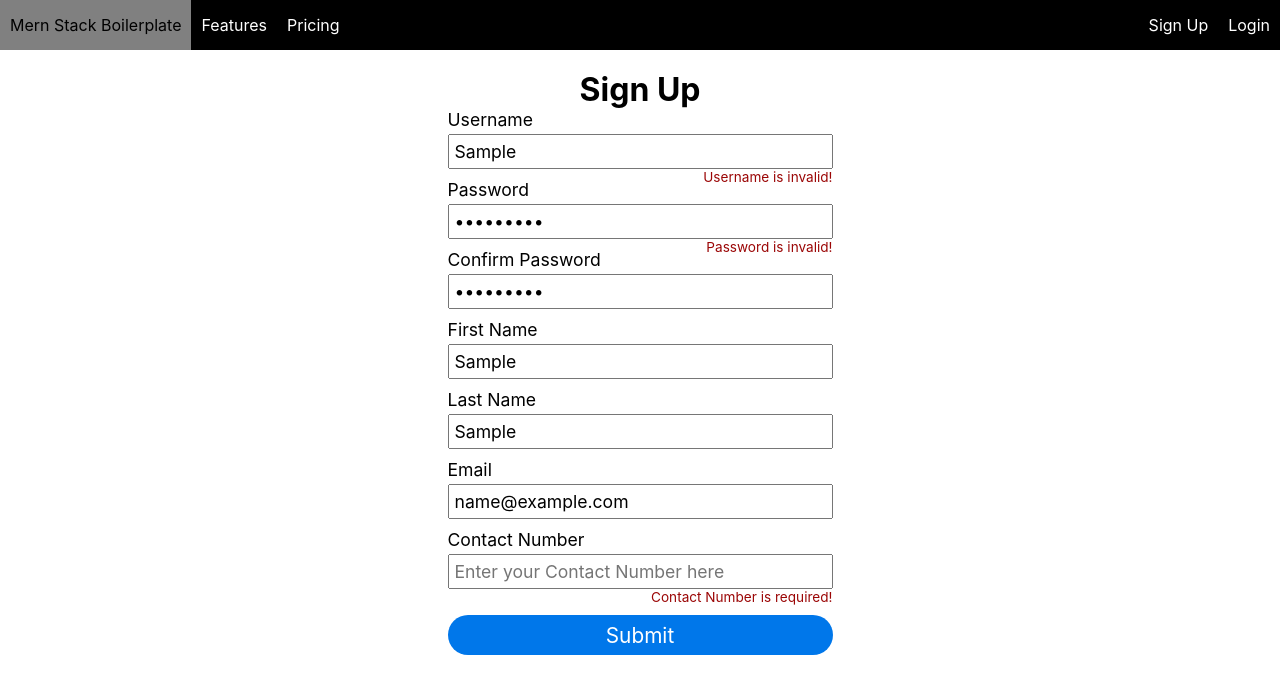
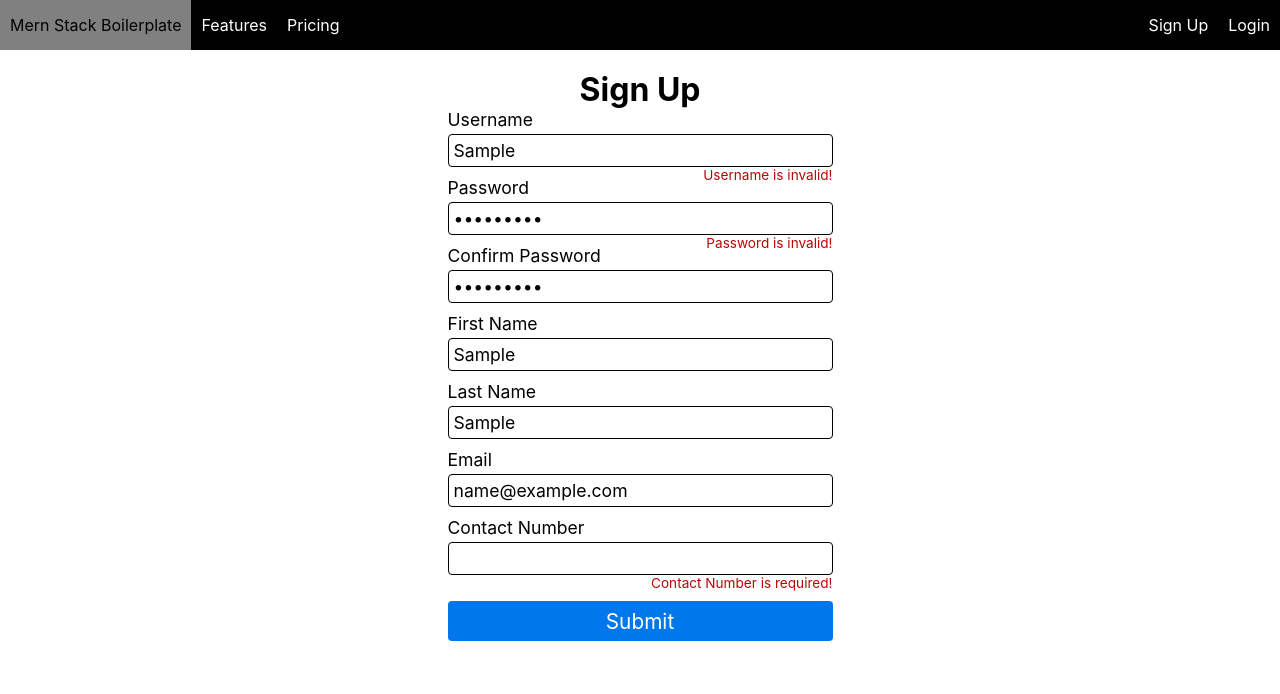
Before and after one commit to Kelvin-K/mern-stack-bolierplate, a React (Create React App) app in the folder client/: page /signup in a window 1280 px wide. Both pictures are taken after typing "Sample", "Sample123", "Sample123", "Sample", "Sample", "name@example.com" into the empty fields and a click on the button "Submit". Shown: the top 694 px of the page. Built offline with nearby package versions, Linux system fonts and the light colour scheme.

Commit message:
Completed  signup functionality

```diff
--- a/client/src/pages/signUpPage.tsx
+++ b/client/src/pages/signUpPage.tsx
@@ -1,5 +1,6 @@
 import HttpStatusCodes from "http-status-codes";
 import { Component } from 'react';
+import { RouteComponentProps, withRouter } from "react-router-dom";
 import { validateContactNumber, validateEmail, validateFirstOrLastName, validatePassword, validateUsername } from "../common/validators";
 import { Fetch } from '../helpers/requestHelper';
 
@@ -16,11 +17,11 @@ class SignUpPageFields {
 class SignUpPageState {
 	fields: SignUpPageFields = new SignUpPageFields();
 	errors: SignUpPageFields = new SignUpPageFields();
+	successMessage: string = "";
 	errorMessage: string = "";
-	successMessage: string = "";
 }
 
-export default class SignUpPage extends Component<{}, SignUpPageState> {
+class SignUpPageComponent extends Component<RouteComponentProps, SignUpPageState> {
 
 	constructor(props: any) {
 		super(props);
@@ -48,11 +49,8 @@ export default class SignUpPage extends Component<{}, SignUpPageState> {
 				<div className='label_holder'>
 					<label htmlFor={ property }>{ display }</label>
 				</div>
-				<input type={ type } id={ property } name={ property } value={ value } onChange={ this.handleChange } placeholder={ "Enter your " + display + " here" } />
-				{
-					error &&
-					<div className="error-msg">{ error }</div>
-				}
+				<input type={ type } id={ property } name={ property } value={ value } onChange={ this.handleChange } />
+				{ error && <div className="form_error">{ error }</div> }
 			</div>
 		);
 	}
@@ -128,21 +126,27 @@ export default class SignUpPage extends Component<{}, SignUpPageState> {
 			switch (response.status) {
 				case HttpStatusCodes.OK:
 					this.setState({
-						successMessage: "Account created successfully."
+						successMessage: "Account created successfully. We will redirect you shortly."
+					}, () => {
+						setTimeout(() => {
+							this.props.history.push("/login");
+						}, 2000);
 					});
 					break;
 				case HttpStatusCodes.CONFLICT:
+					const conflictedBody: string[] = await response.json();
 					this.setState({
-						errorMessage: "User with this username or email already exist."
+						fields: new SignUpPageFields(),
+						errorMessage: `User with this ${conflictedBody.join(" or ")} already exist.`
 					});
 					break;
 				default:
 					this.setState({
-						errorMessage: "An internal error occurred. Please contact administrator."
+						errorMessage: "An internal error occurred. Please contact system administrator."
 					});
 					break;
 			}
-		})
+		});
 	}
 
 	render() {
@@ -158,16 +162,13 @@ export default class SignUpPage extends Component<{}, SignUpPageState> {
 					{ this.getFormField("Email", "email", this.state.fields.email, this.state.errors.email, "email") }
 					{ this.getFormField("Contact Number", "contactNumber", this.state.fields.contactNumber, this.state.errors.contactNumber, "tel") }
 					<button type='submit' className='btn btn-primary'>Submit</button>
-					{
-						this.state.errorMessage &&
-						<div className="error_message">{ this.state.errorMessage }</div>
-					}
-					{
-						this.state.successMessage &&
-						<div className="success_message">{ this.state.successMessage }</div>
-					}
+					{ this.state.errorMessage && <div className="error_message">{ this.state.errorMessage }</div> }
+					{ this.state.successMessage && <div className="success_message">{ this.state.successMessage }</div> }
 				</form>
 			</div>
 		);
 	}
 }
+
+const SignUpPage = withRouter(SignUpPageComponent);
+export default SignUpPage;
--- /dev/null
+++ b/client/src/styles/framework/buttons.scss
@@ -0,0 +1,3 @@
+.btn-primary {
+	@include bootstrap-button(dodgerBlue);
+}
--- /dev/null
+++ b/client/src/styles/framework/forms.scss
@@ -0,0 +1,66 @@
+.center_form_container {
+	display: flex;
+	justify-content: center;
+}
+
+form {
+	width: 425px;
+	padding: 20px;
+	max-width: 100vw;
+
+	.form_header {
+		text-align: center;
+	}
+
+	.formGroup {
+		margin-bottom: 10px;
+
+		.label_holder {
+			font-size: 1.1rem;
+			margin-bottom: 4px;
+		}
+
+		input {
+			font-size: 1.1rem;
+			padding: 5px;
+			width: 100%;
+			border: 1px solid black;
+			border-radius: 4px;
+		}
+
+		.form_error {
+			font-size: 0.85rem;
+			color: rgb(184, 5, 5);
+			float: right;
+		}
+	}
+
+	button {
+		font-size: 1.3rem;
+		margin-top: 10px;
+		width: 100%;
+		height: 40px;
+		border-radius: 4px;
+		border: 0px;
+		cursor: pointer;
+	}
+
+	.error_message,
+	.success_message {
+		padding: 10px;
+		font-size: 1.2rem;
+		text-align: center;
+		border-radius: 10px;
+		margin-top: 20px;
+	}
+
+	.error_message {
+		color: white;
+		background-color: rgb(194, 4, 4);
+	}
+
+	.success_message {
+		color: white;
+		background-color: rgb(2, 122, 2);
+	}
+}
--- a/client/src/styles/index.scss
+++ b/client/src/styles/index.scss
@@ -2,6 +2,9 @@
 @import "./modules/settings.scss";
 @import "./modules/palate.scss";
 @import "./modules/mixin.scss";
+
+@import "./framework/forms.scss";
+@import "./framework/buttons.scss";
 
 * {
 	margin: 0px;
@@ -17,77 +20,3 @@ body {
 code {
 	font-family: $fontFamily2;
 }
-
-.btn-primary {
-	@include bootstrap-button(dodgerBlue);
-}
-
-.navbar {
-	padding-right: 10px;
-	padding-left: 10px;
-}
-
-.center_form_container {
-	display: flex;
-	justify-content: center;
-}
-
-form {
-	width: 425px;
-	padding: 20px;
-	max-width: 100vw;
-
-	.form_header {
-		text-align: center;
-	}
-
-	button {
-		font-size: 1.3rem;
-		margin-top: 10px;
-		width: 100%;
-		height: 40px;
-		border-radius: 30px;
-		border: 0px;
-		cursor: pointer;
-	}
-}
-
-.formGroup {
-	margin-bottom: 10px;
-
-	.label_holder {
-		font-size: 1.1rem;
-		margin-bottom: 4px;
-	}
-
-	input {
-		font-size: 1.1rem;
-		padding: 5px;
-		width: 100%;
-	}
-}
-
-.error-msg {
-	font-size: 0.85rem;
-	color: rgb(155, 6, 6);
-	float: right;
-}
-
-.error_message,
-.success_message {
-	padding: 10px;
-	font-size: 1.2rem;
-	text-align: center;
-	border-radius: 10px;
-	margin-top: 20px;
-}
-
-.error_message {
-	color: white;
-	background-color: darkred;
-}
-
-.success_message {
-	color: white;
-	background-color: darkgreen;
-}
```
Also changed, not shown: 1 other file (tests, documents, lock files or other folders).
